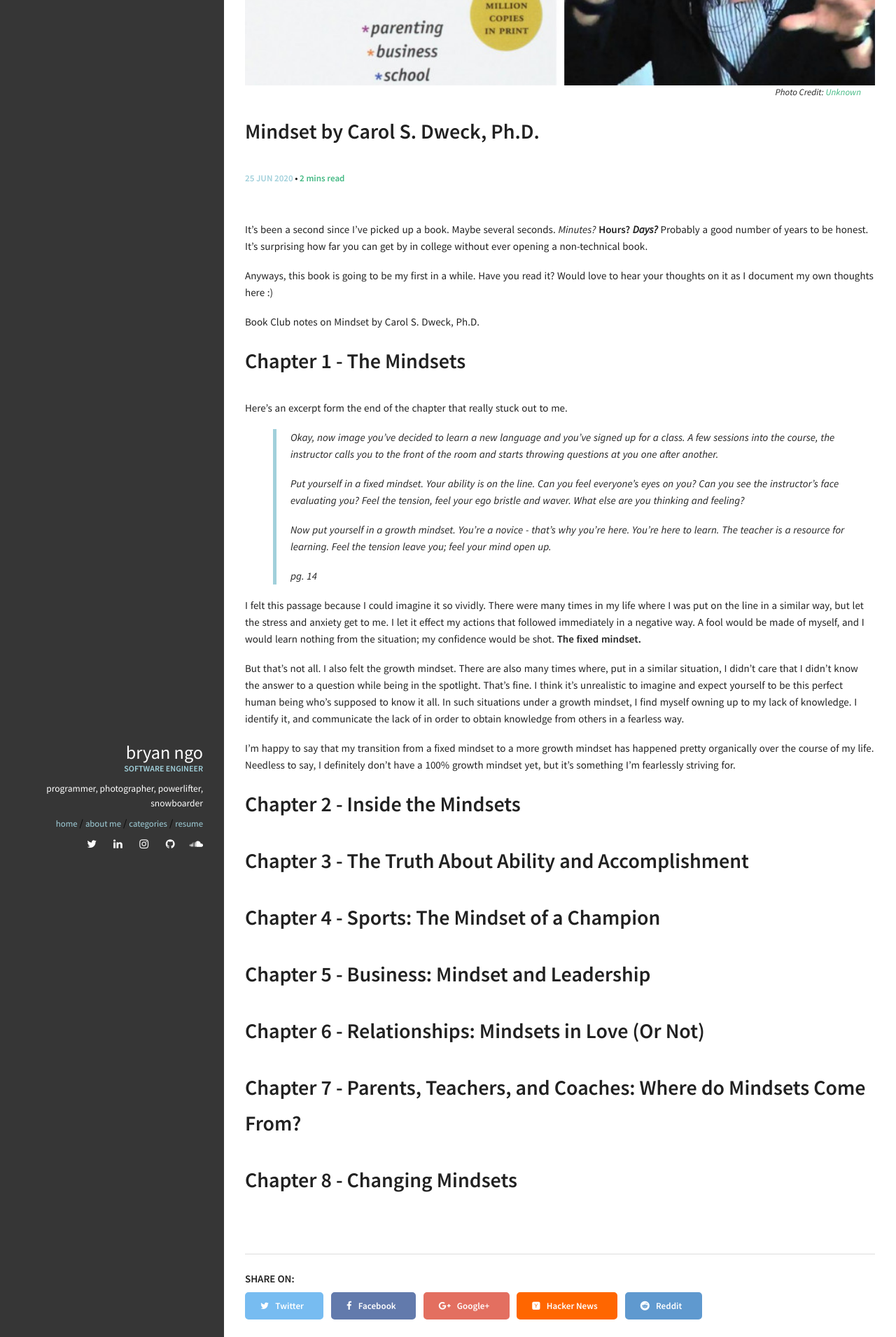
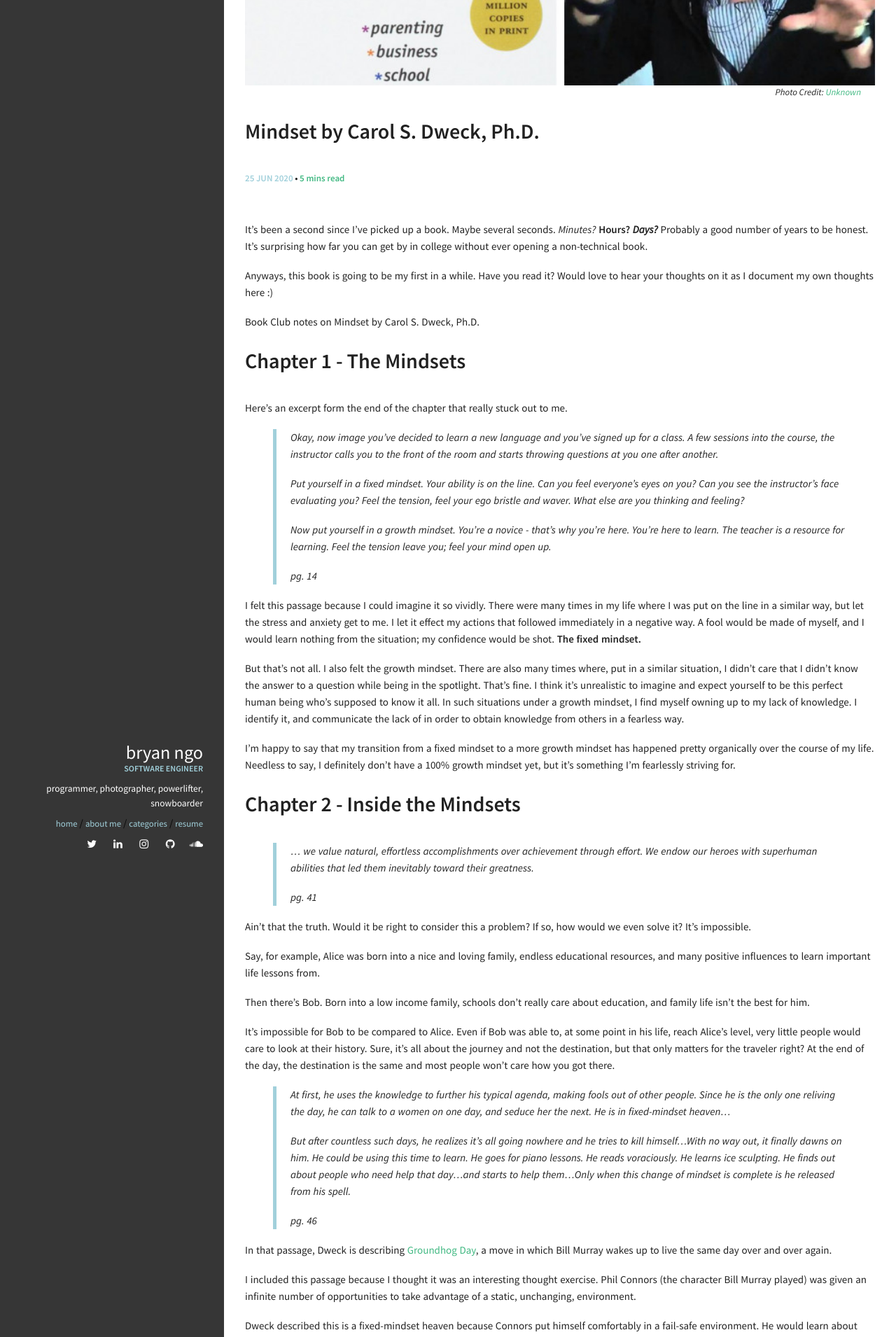
Before and after one commit to bryngo/bryngo.github.io, a Jekyll site: the page built from _posts/2020-06-25-mindset-dweck.md, in a window 1280 px wide. Shown: the part 458-2368 px from the top of the page at 70% size. Built offline with Jekyll 4.4.1, drawn with Linux system fonts in a browser that asks for light colours; some of the changed text lies outside the part shown.

Commit message:
some more ch 2 stuff

```diff
--- a/_posts/2020-06-25-mindset-dweck.md
+++ b/_posts/2020-06-25-mindset-dweck.md
@@ -55,6 +55,60 @@
 striving for.
 
 # Chapter 2 - Inside the Mindsets
+> ... we value natural, effortless accomplishments over achievement through effort.
+> We endow our heroes with superhuman abilities that led them inevitably
+> toward their greatness.
+>
+> pg. 41
+
+Ain't that the truth. Would it be right to consider this a problem? If so,
+how would we even solve it? It's impossible.
+
+Say, for example, Alice was born into a nice and loving family, endless educational
+resources, and many positive influences to learn important life lessons from.
+
+Then there's Bob. Born into a low income family, schools don't really care
+about education, and family life isn't the best for him.
+
+It's impossible for Bob to be compared to Alice. Even if Bob was able to,
+at some point in his life, reach Alice's level, very little people would
+care to look at their history. Sure, it's all about the journey and not the
+destination, but that only matters for the traveler right? At the end of
+the day, the destination is the same and most people won't care how you
+got there.
+
+> At first, he uses the knowledge to further his typical agenda, making
+> fools out of other people. Since he is the only one reliving the day, he
+> can talk to a women on one day, and seduce her the next. He is in
+> fixed-mindset heaven...
+>
+> But after countless such days, he realizes it's all going nowhere and
+> he tries to kill himself...With no way out, it finally dawns on him. He
+> could be using this time to learn. He goes for piano lessons. He
+> reads voraciously. He learns ice sculpting. He finds out about people
+> who need help that day...and starts to help them...Only when this change
+> of mindset is complete is he released from his spell.
+>
+> pg. 46
+
+In that passage, Dweck is describing [Groundhog Day](https://en.wikipedia.org/wiki/Groundhog_Day_(film)),
+a move in which Bill Murray wakes up to live the same day over and over again.
+
+I included this passage because I thought it was an interesting thought
+exercise. Phil Connors (the character Bill Murray played) was given an
+infinite number of opportunities to take advantage of a static,
+unchanging, environment.
+
+Dweck described this is a fixed-mindset heaven because Connors put himself
+comfortably in a fail-safe environment. He would learn about some woman
+he was trying to seduce one day, just so he could be sure he wouldn't fail
+in seducing the next day. Similar acts of such would eventually become
+boring to him, so he then changed his mindset to one with infinitely more
+possibilities. _(Disclaimer, I did not actually watch this movie. Hope
+I didn't mess up any details there :) )._
+
+
+
 # Chapter 3 - The Truth About Ability and Accomplishment
 # Chapter 4 - Sports: The Mindset of a Champion
 # Chapter 5 - Business: Mindset and Leadership
```
